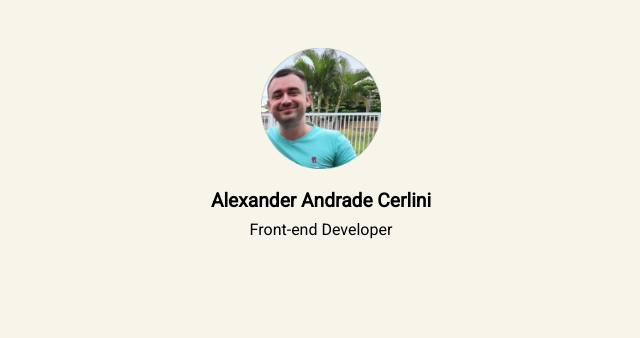
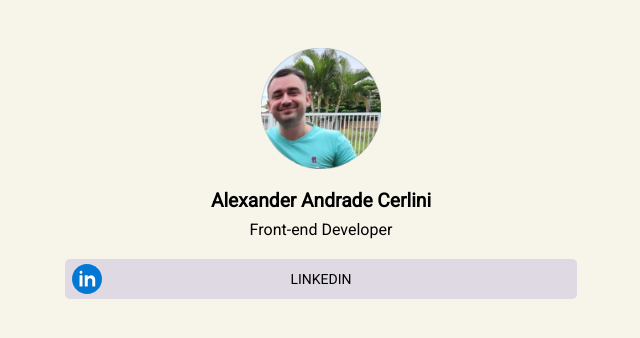
Before and after one commit to alex-cerlini/personal-shortcuts-portfolio, a React (Vite) app: page / in a window 1280 px wide. Shown: the top 338 px of the page, without its empty margins (319-959 px from the left). Built offline with nearby package versions, Linux system fonts and the light colour scheme.

Commit message:
feat: add linkedin button to home

```diff
--- a/src/pages/Home/Home.tsx
+++ b/src/pages/Home/Home.tsx
@@ -3,6 +3,9 @@ import React from "react";
 
 import { Container } from "./styles";
 import Header from "../../components/Header";
+import Button from "../../components/Button";
+
+import LinkedinIcon from "../../assets/icons/linkedin.svg";
 
 const Home: React.FC = () => {
   return (
@@ -12,6 +15,11 @@ const Home: React.FC = () => {
         title="Alexander Andrade Cerlini"
         subtitle="Front-end Developer"
       />
+      <Button
+        icon={LinkedinIcon}
+        title="Linkedin"
+        url="https://www.linkedin.com/in/alex-cerlini/"
+      />
     </Container>
   );
 };
```
Also changed, not shown: src/assets/icons/linkedin.svg (added).
